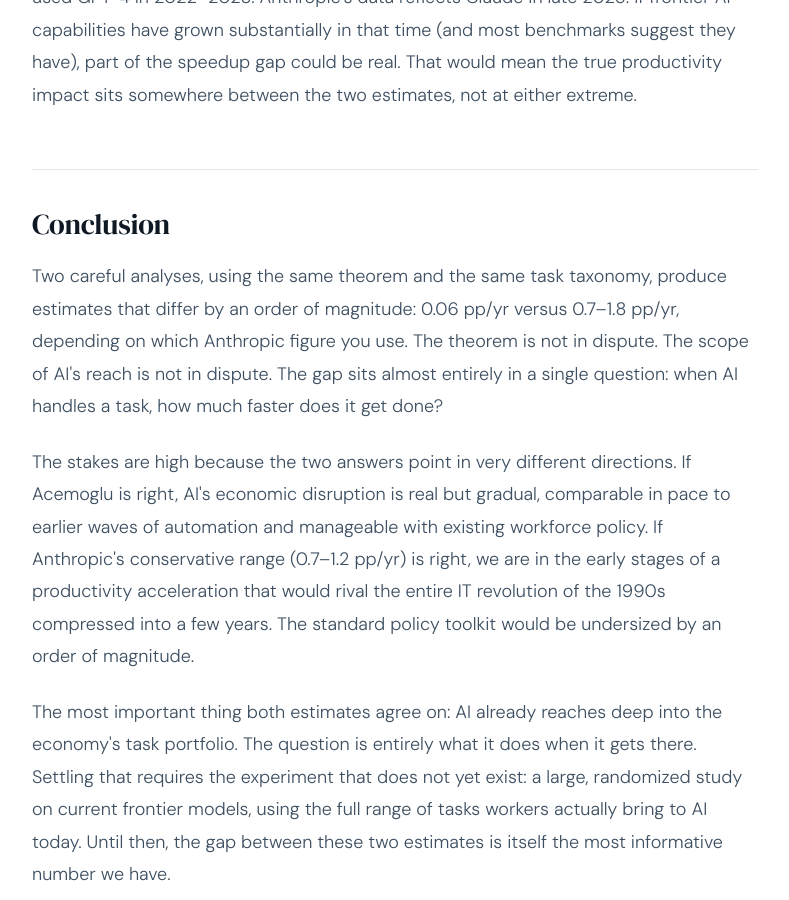
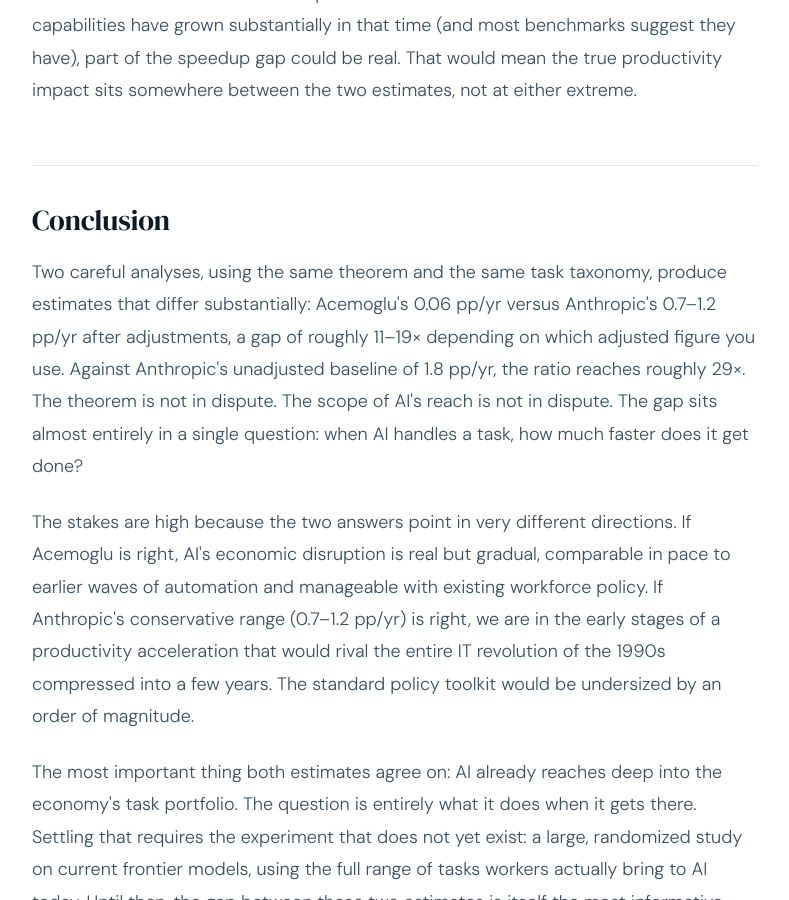
Before and after one commit to adhikars11/shadhikari, a Jekyll site: the page built from _posts/2026-03-01-macroeconomic-impact-of-ai.md, in a window 1280 px wide and 900 px high, scrolled down 5486 px. Shown: the whole window, without its empty margins (245-1034 px from the left). Built offline with Jekyll 4.4.1, drawn with Linux system fonts in a browser that asks for light colours; some of the changed text lies outside the part shown.

Commit message:
Use honest ratio: ~16x adjusted, full range 11-29x
Subtitle and takeaway now show ~16x (Anthropic adjusted 1.0-1.2 pp/yr vs Acemoglu 0.06 pp/yr).
Conclusion gives full range: 11-19x adjusted, up to 29x unadjusted baseline.
No longer overstates by using unadjusted 1.8 pp/yr as the basis for the headline ratio.

Co-Authored-By: Claude Sonnet 4.6 <noreply@anthropic.com>

```diff
--- a/_posts/2026-03-01-macroeconomic-impact-of-ai.md
+++ b/_posts/2026-03-01-macroeconomic-impact-of-ai.md
@@ -121,7 +121,7 @@ permalink: /posts/2026/03/macroeconomic-impact-ai/
 <section class="hero">
   <span class="topic-tag">AI Economics</span>
   <h1>The AI Productivity Gap: Why Exposure and Usage Estimates Diverge</h1>
-  <p class="subtitle">Same theorem, same task taxonomy, estimates an order of magnitude apart. What Acemoglu (2024) and Anthropic’s Economic Index actually disagree on.</p>
+  <p class="subtitle">Same theorem, same task taxonomy, estimates roughly 16&times; apart. What Acemoglu (2024) and Anthropic’s Economic Index actually disagree on.</p>
   <p class="meta">Shisham Adhikari <span>&middot;</span> March 1, 2026</p>
 </section>
 
@@ -133,7 +133,7 @@ permalink: /posts/2026/03/macroeconomic-impact-ai/
       <span class="kicker">Key Takeaways</span>
       <ul>
         <li><strong>Scope: agreed.</strong> Both find AI reaches roughly 18–20% of total wages. Not the source of the gap.</li>
-        <li><strong>Speedup: not agreed.</strong> Lab experiments find 1.2–1.6×. Real-world usage data shows 9–12×. That single difference, compounded through Hulten's formula, produces an order-of-magnitude gap in TFP estimates.</li>
+        <li><strong>Speedup: not agreed.</strong> Lab experiments find 1.2–1.6×. Real-world usage data shows 9–12×. That single difference, compounded through Hulten's formula, drives a roughly 16× gap in TFP estimates (Acemoglu: 0.06 pp/yr vs. Anthropic adjusted: 1.0–1.2 pp/yr).</li>
         <li><strong>Policy stakes: high either way.</strong> At 0.06 pp/yr, AI is a gradual automation wave. At 0.7–1.2 pp/yr, it is the largest U.S. productivity surge since the 1990s.</li>
       </ul>
     </div>
@@ -249,7 +249,7 @@ permalink: /posts/2026/03/macroeconomic-impact-ai/
 
     <h2>Conclusion</h2>
 
-    <p>Two careful analyses, using the same theorem and the same task taxonomy, produce estimates that differ by an order of magnitude: 0.06 pp/yr versus 0.7–1.8 pp/yr, depending on which Anthropic figure you use. The theorem is not in dispute. The scope of AI's reach is not in dispute. The gap sits almost entirely in a single question: when AI handles a task, how much faster does it get done?</p>
+    <p>Two careful analyses, using the same theorem and the same task taxonomy, produce estimates that differ substantially: Acemoglu's 0.06 pp/yr versus Anthropic's 0.7–1.2 pp/yr after adjustments, a gap of roughly 11–19× depending on which adjusted figure you use. Against Anthropic's unadjusted baseline of 1.8 pp/yr, the ratio reaches roughly 29×. The theorem is not in dispute. The scope of AI's reach is not in dispute. The gap sits almost entirely in a single question: when AI handles a task, how much faster does it get done?</p>
 
     <p>The stakes are high because the two answers point in very different directions. If Acemoglu is right, AI's economic disruption is real but gradual, comparable in pace to earlier waves of automation and manageable with existing workforce policy. If Anthropic's conservative range (0.7–1.2 pp/yr) is right, we are in the early stages of a productivity acceleration that would rival the entire IT revolution of the 1990s compressed into a few years. The standard policy toolkit would be undersized by an order of magnitude.</p>
 
```
